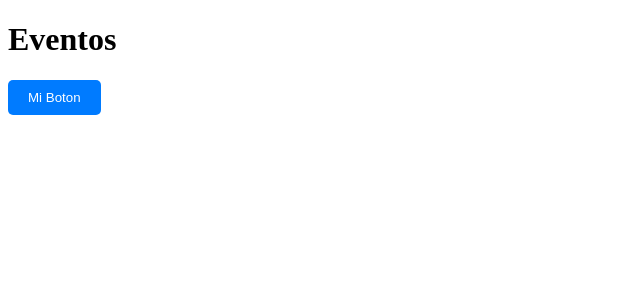
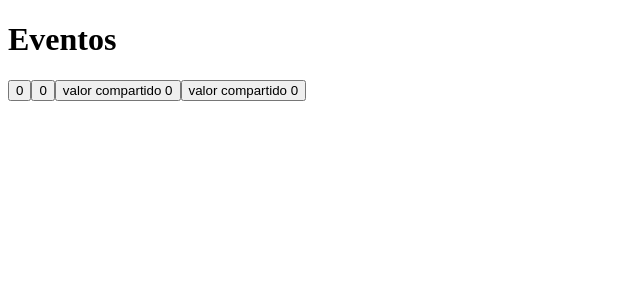
Before and after one commit to MSandoval-Gallardo/Inicio-React, a React (Vite) app: page / in a window 1280 px wide. Shown: the top 300 px of the page, without its empty margins (0-640 px from the left). Built offline with nearby package versions, Linux system fonts and the light colour scheme.

Commit message:
funcion para cambiar estado en botones. ejemplo con valores independientes y valores conmpartidos

```diff
--- a/src/App.tsx
+++ b/src/App.tsx
@@ -1,10 +1,34 @@
-import MyButton from "./components/MyBoton"
+import { useState } from "react";
+import CounterButton from "./components/CounterButton"
+import SharedButtom from "./components/SharedButtom"
 
 const App = () => {
+
+  // (inicio) para compartir valores en botones "SharedButtom"
+  const [counter, setCounter] = useState(0);
+
+      const handleClickIncrement = () => {
+          const newValue = counter + 1;
+          setCounter(newValue)
+      }
+  // (fin) para compartir valores en botones "SharedButtom"
+
   return (
     <div>
       <h1>Eventos</h1>
-      <MyButton/>
+      {/* <MyButton/> */}
+      <CounterButton/>
+      <CounterButton/>
+
+      {/* valores compartidos */}
+      <SharedButtom
+      counter = {counter}
+      handleClickIncrement = {handleClickIncrement}/>
+      <SharedButtom
+      counter = {counter}
+      handleClickIncrement = {handleClickIncrement}/>
+
+
       </div>
   )
 }
--- /dev/null
+++ b/src/components/CounterButton.tsx
@@ -0,0 +1,14 @@
+import { useState } from "react"
+
+const CounterButton = () => {
+    const [counter, setCounter] = useState(0);
+
+    const handleClickIncrement = () => {
+        const newValue = counter + 1;
+        setCounter(newValue)
+    }
+  return (
+    <button onClick={handleClickIncrement}>{counter}</button>
+  )
+}
+export default CounterButton
--- a/src/components/MyBoton.tsx
+++ b/src/components/MyBoton.tsx
@@ -25,7 +25,7 @@ function MyButton(){
   return(
     <button
     className="btn"
-    onClick = {() => handelClick("mensaje desde el boton")} //se debe crear una funcion anonima para que no se ejecute al actualizar
+    onClick = {() => handelClick("mensaje desde el boton")} //se debe crear una funcion anonima "() => para que no se ejecute al actualizar
     >
       Mi Boton
     </button>
--- a/src/components/ProductItem.tsx
+++ b/src/components/ProductItem.tsx
@@ -10,7 +10,7 @@ const ProductItem = ({title, description, id}: Props) => {
     // console.log(props)
   return (
     <div>
-        <li>{description} - {title}</li>
+        <li>{id} {description} - {title}</li>
     </div>
   )
 }
--- /dev/null
+++ b/src/components/SharedButtom.tsx
@@ -0,0 +1,11 @@
+interface Props {
+    counter: number;
+    handleClickIncrement: () => void;
+}
+const SharedButtom = ({counter, handleClickIncrement}: Props) => {
+
+  return (
+    <button onClick={handleClickIncrement}>valor compartido {counter}</button>
+  )
+}
+export default SharedButtom
```
